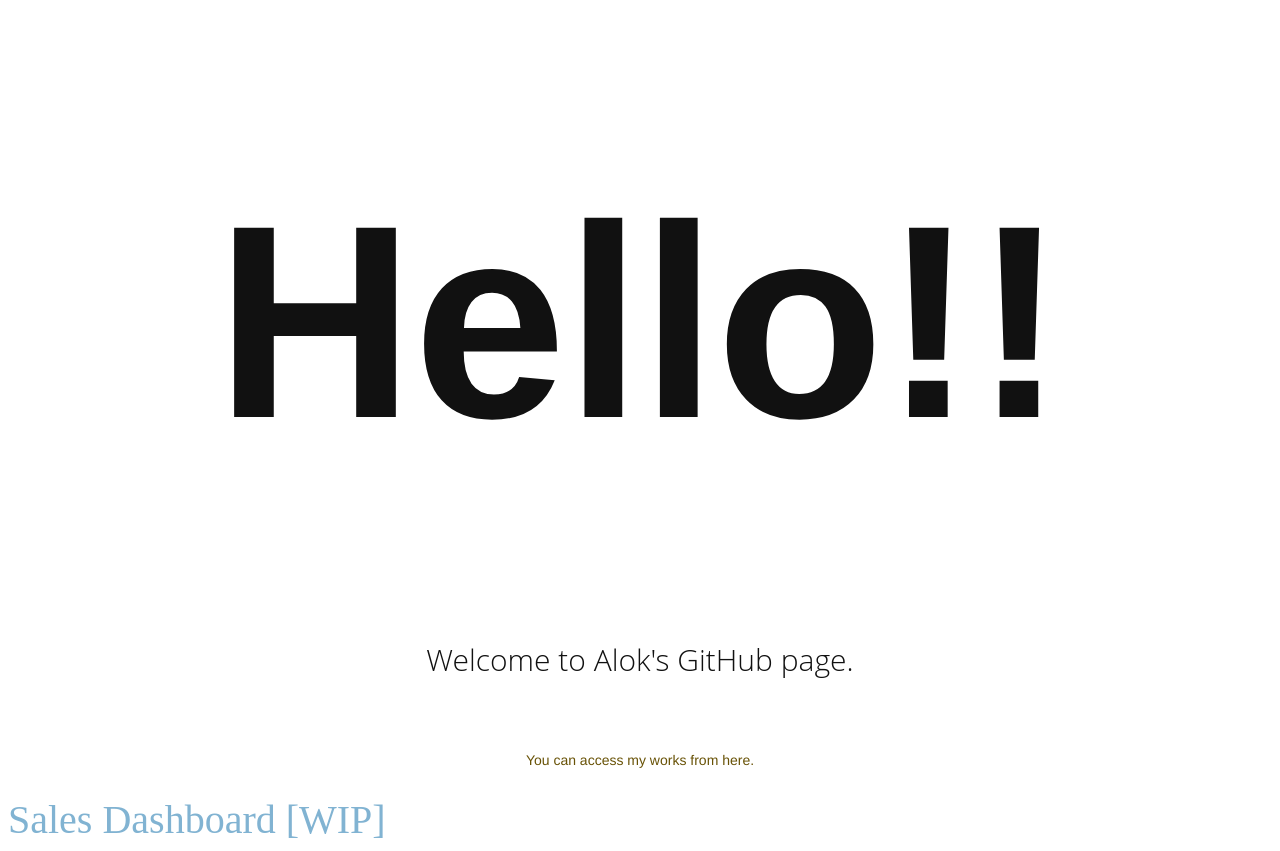
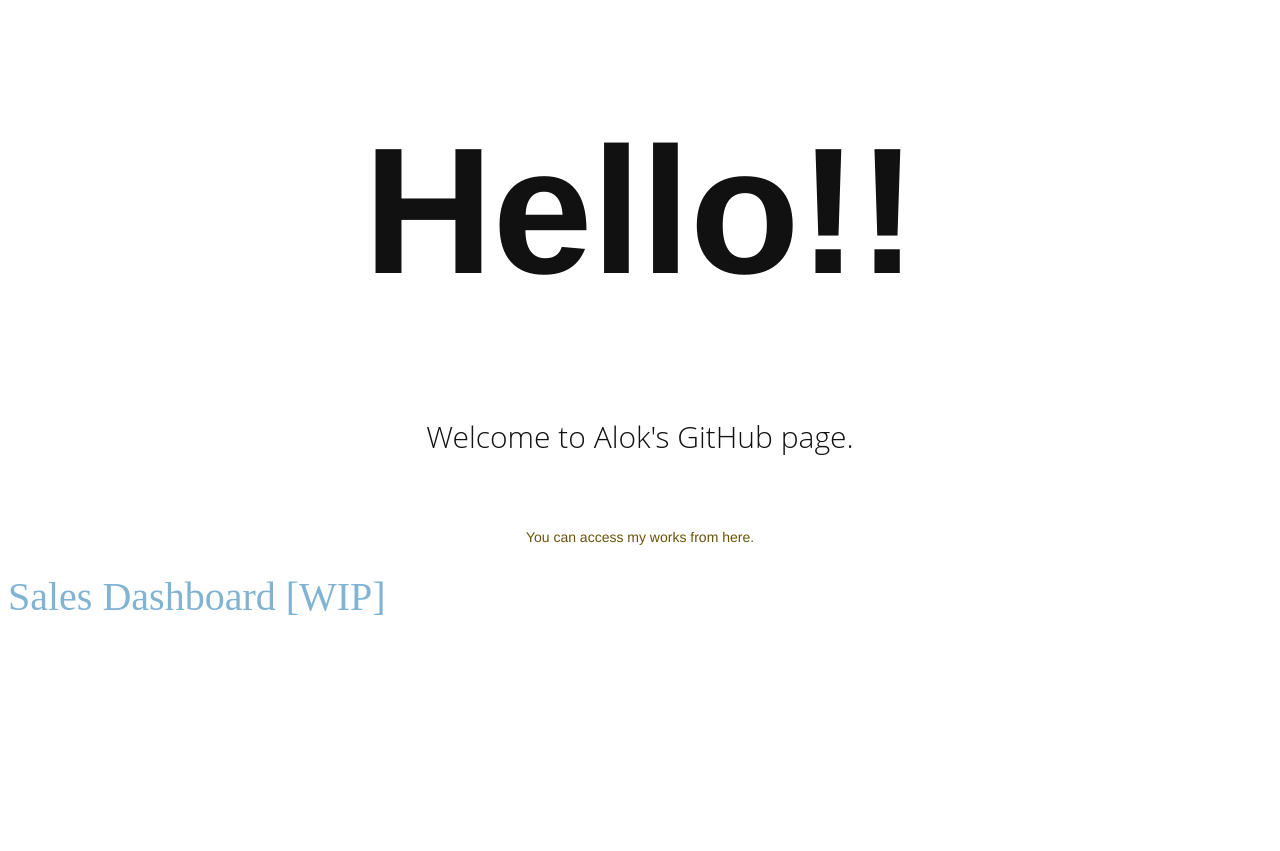
Before and after one commit to alokreddy/alokreddy.github.io, a plain HTML site: page index.html in a window 1280 px wide. After the commit the page ends 800 px from the top, so only its background shows below. Drawn offline with Linux system fonts and the light colour scheme.

Commit message:
Update index.html

```diff
--- a/index.html
+++ b/index.html
@@ -6,7 +6,8 @@
 <meta content='width=device-width, initial-scale=1.0, minimum-scale=1.0, maximum-scale=1.0' name='viewport'>
 <style>
 
-    	h1 { color: #111; font-family: 'Helvetica Neue', sans-serif; font-size: 275px; font-weight: bold; letter-spacing: -1px; line-height: 1; text-align: center; }
+    	h1 { color: #111; font-family: 'Helvetica Neue', sans-serif; font-size: 180px;
+		font-weight: bold; letter-spacing: -1px; line-height: 1; text-align: center; }
 
 	h2 { color: #111; font-family: 'Open Sans', sans-serif; font-size: 30px; font-weight: 300;
 		line-height: 32px; margin: 0 0 72px; text-align: center; }
```
